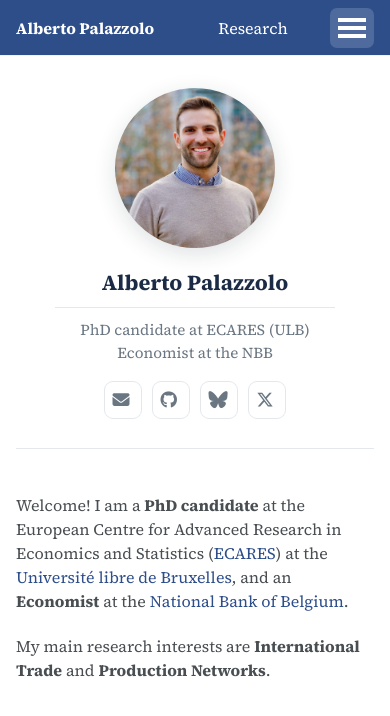
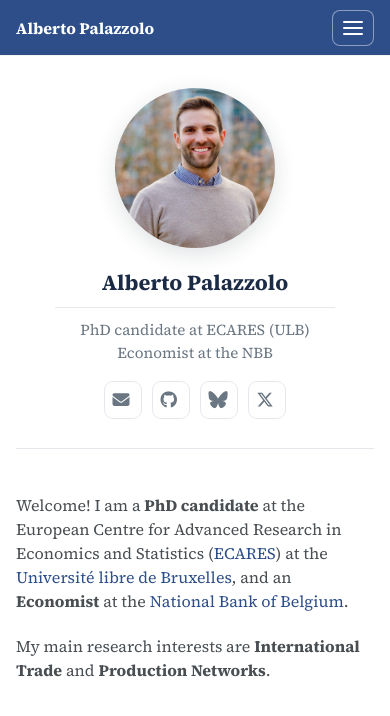
Before and after one commit to albepal/albepal.github.io, a Jekyll site: the page built from _pages/about.md, in a window 390 px wide and 951 px high. Shown: the top 716 px of the window. Built offline with Jekyll 4.4.1, drawn with Linux system fonts in a browser that asks for light colours.

Commit message:
Phone menu: thin outlined menu button and a white drop-down card
Co-Authored-By: Claude Opus 5.5 (1M context) <noreply@anthropic.com>

```diff
--- a/_includes/head/custom.html
+++ b/_includes/head/custom.html
@@ -12,7 +12,7 @@
 <link rel="icon" href="/images/favicon.ico"/>
 <meta name="theme-color" content="#ffffff"/>
 <link rel="stylesheet" href="{{ base_path }}/assets/css/academicons.css"/>
-<link rel="stylesheet" href="{{ base_path }}/assets/css/custom.css?v=500"/>
+<link rel="stylesheet" href="{{ base_path }}/assets/css/custom.css?v=510"/>
 
 
 <!-- Support for MatJax -->
--- a/assets/css/custom.css
+++ b/assets/css/custom.css
@@ -34,17 +34,80 @@
 
 /* ---------- Top bar ---------- */
 .greedy-nav button {
-  border-radius: 7px;
-  background-color: #4f6a9d;   /* solid: the links it sits over must not show through */
+  width: 42px;
+  height: 36px;
+  top: 50%;
+  margin-top: -18px;
+  padding: 0;
+  border: 1px solid rgba(255, 255, 255, 0.45);
+  border-radius: 8px;
+  /* the header's own blue, so it reads as an outline, yet still covers any link under it */
+  background-color: var(--masthead-bg-color);
+  transition: border-color 0.15s ease, background-color 0.15s ease;
 }
 
+.greedy-nav button:hover,
+.greedy-nav button.close {
+  border-color: #fff;
+  background-color: #3a5a96;
+}
+
+/* three thin rounded bars instead of the theme's thick block */
+.greedy-nav .navicon,
+.greedy-nav .navicon:before,
+.greedy-nav .navicon:after {
+  width: 20px;
+  height: 2px;
+  border-radius: 2px;
+}
+
+.greedy-nav .navicon:before {
+  top: -6px;
+}
+
+.greedy-nav .navicon:after {
+  bottom: -6px;
+}
+
+.greedy-nav .close .navicon:before,
+.greedy-nav .close .navicon:after {
+  top: 0;
+  bottom: auto;
+}
+
+/* the drop-down: a white card with dark links, one hairline between them */
 .greedy-nav .hidden-links {
-  border-radius: 8px;
-  box-shadow: 0 6px 22px rgba(27, 39, 51, 0.14);
+  min-width: 170px;
+  padding: 6px;
+  border: 1px solid var(--line);
+  border-radius: 10px;
+  background: #fff;
+  box-shadow: 0 8px 24px rgba(27, 39, 51, 0.16);
+}
+
+.greedy-nav .hidden-links li {
+  background: transparent;
+  border-bottom: 1px solid var(--line);
+}
+
+.greedy-nav .hidden-links li:last-child {
+  border-bottom: 0;
 }
 
 .greedy-nav .hidden-links a {
+  padding: 10px 14px;
+  border-radius: 6px;
   color: var(--ink);
+}
+
+.greedy-nav .hidden-links a:hover,
+.greedy-nav .hidden-links a.active {
+  color: var(--accent);
+  background: var(--tint);
+}
+
+.greedy-nav .hidden-links a::before {
+  display: none;
 }
 
 /* ---------- Sidebar profile ---------- */
```
